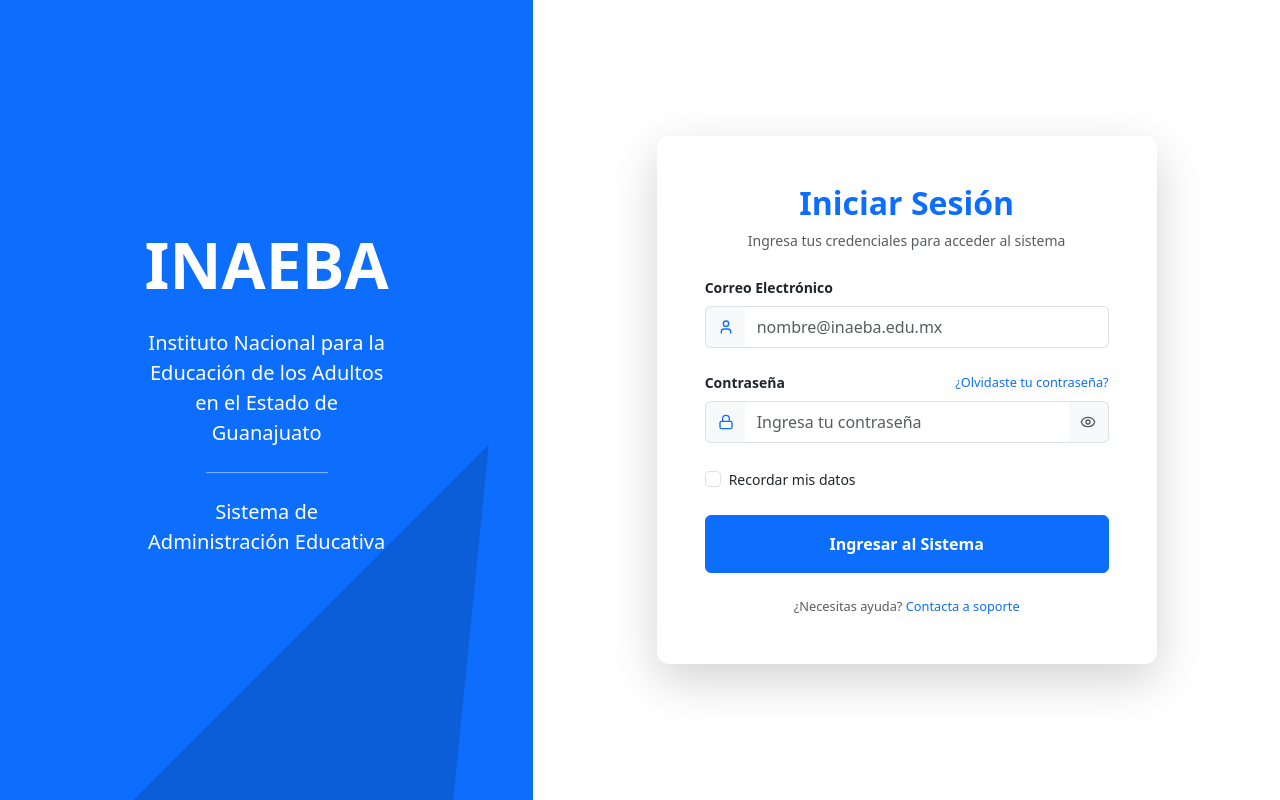
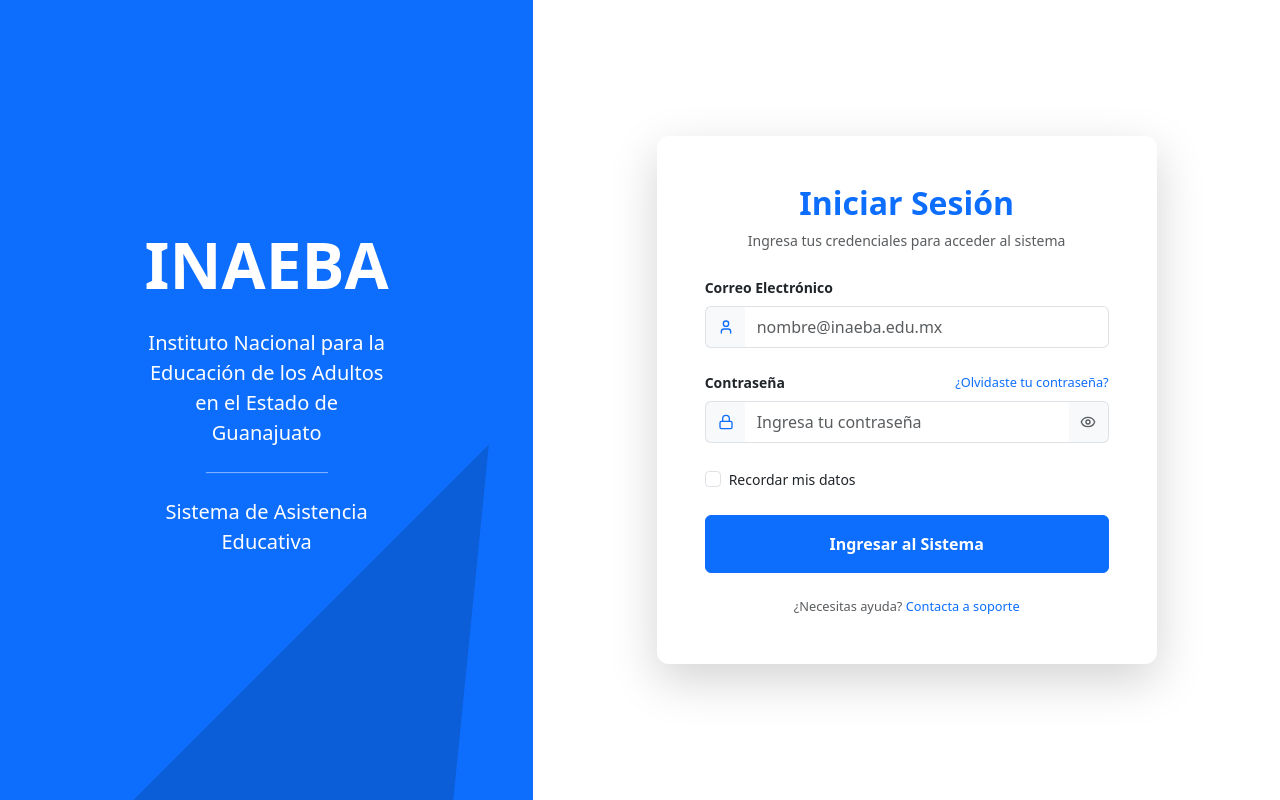
Before and after one commit to IsaacCanoH/Frontend_RVA, a React (Vite) app: page / in a window 1280 px wide. Built offline with nearby package versions, Linux system fonts and the light colour scheme.

Commit message:
Correccion H

```diff
--- a/src/components/Auth/LoginHeader.jsx
+++ b/src/components/Auth/LoginHeader.jsx
@@ -9,14 +9,14 @@
         <h1 className="display-3 fw-bold mb-4">INAEBA</h1>
         <p className="lead mb-4">Instituto Nacional para la Educación de los Adultos en el Estado de Guanajuato</p>
         <div className="border-top border-white opacity-50 w-50 mx-auto my-4"></div>
-        <p className="fs-5">Sistema de Administración Educativa</p>
+        <p className="fs-5">Sistema de Asistencia Educativa</p>
       </div>
     </div>
 
     {/* Header móvil - Solo visible en móvil */}
     <div className={`col-12 d-lg-none bg-primary text-white text-center ${styles["header-mobile"]}`}>
       <h2 className="fw-bold mb-2">INAEBA</h2>
-      <p className="mb-0 small px-3">Sistema de Administración Educativa</p>
+      <p className="mb-0 small px-3">Sistema de Asistencia Educativa</p>
     </div>
   </>
 )
```
